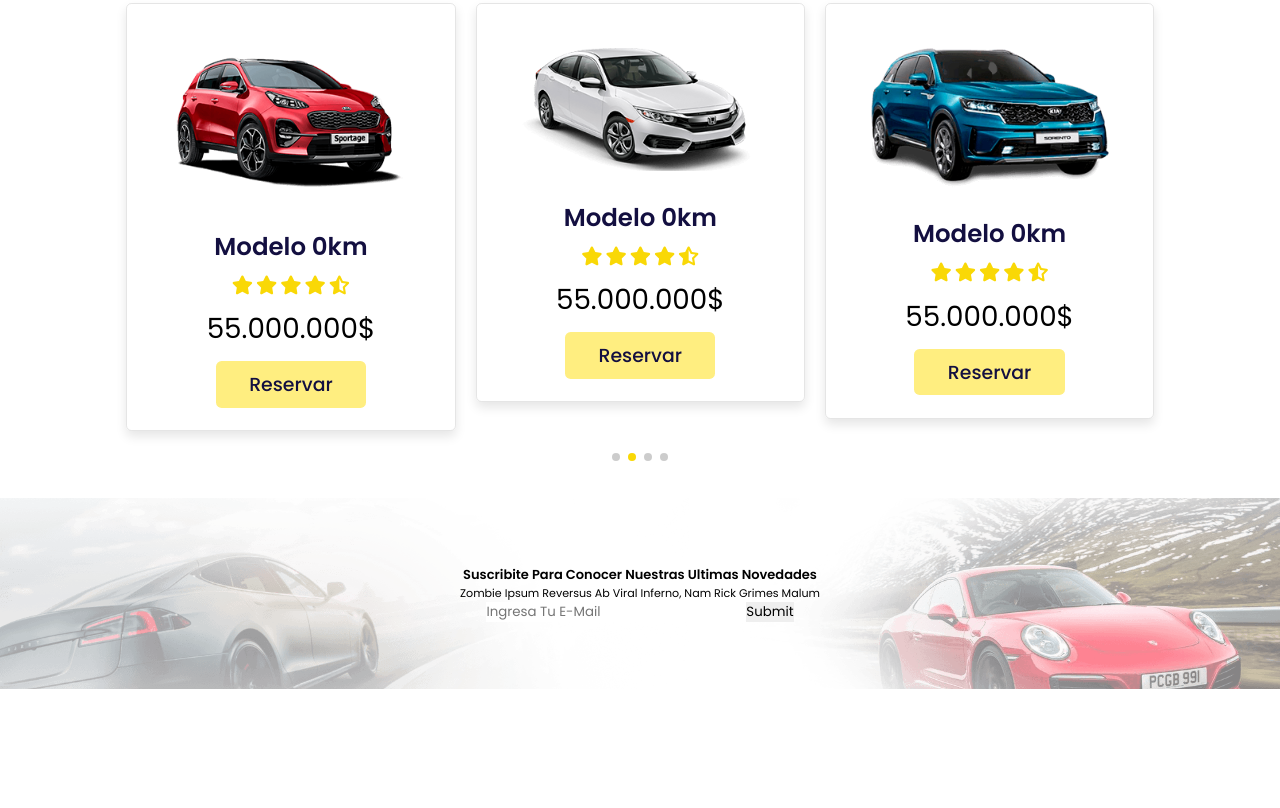
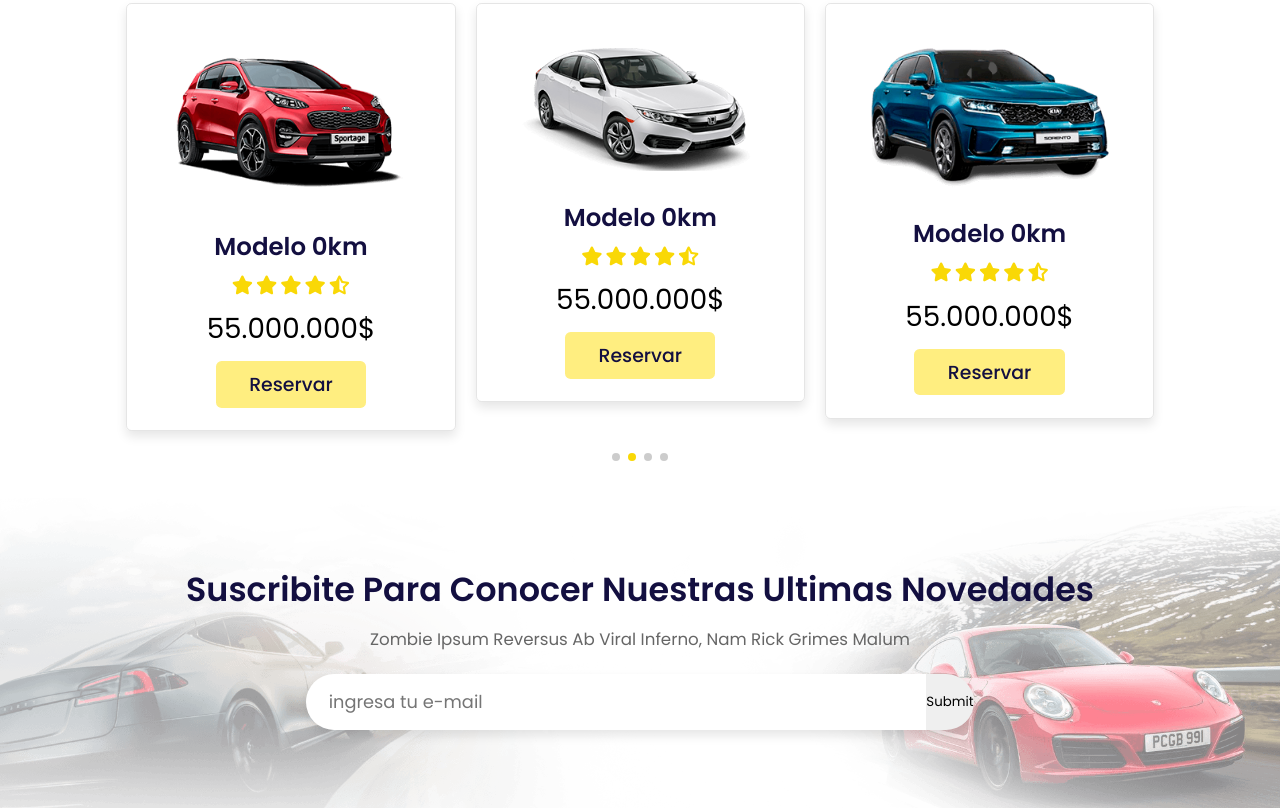
Before and after one commit to xweret/A1-Autos, a plain HTML site: page index.html in a window 1280 px wide. Shown: the part 3113-3921 px from the top of the page. Before the commit the page ends 3802 px from the top, so only its background shows below. Drawn offline with nearby package versions, Linux system fonts and the light colour scheme.

Commit message:
cambio de idioma del html

```diff
--- a/css/style.css
+++ b/css/style.css
@@ -469,6 +469,37 @@ body {
     background-size: cover;
 }
 
+.newsletter h3{
+    color: var(--negro);
+    font-size: 3rem;
+}
+
+.newsletter p{
+    color: var(--color-contraste);
+    font-size: 1.5rem;
+    padding: 1rem 0;
+}
+
+.newsletter form{
+    margin: 1rem auto;
+    max-width: 60rem;
+    height: 5rem;
+    display: flex;
+    box-shadow: var(--box-shadow);
+    overflow: hidden;
+    border-radius: 5rem;
+}
+
+.newsletter form input[type="email"] {
+   height: 100%;
+   width: 100%;
+   font-size: 1.6rem;
+   color: var(--negro);
+   text-transform: none;
+   padding: 0 2rem;
+}
+
+
 /* media queries  */
 
 @media (max-width:991px) {
--- a/index.html
+++ b/index.html
@@ -1,5 +1,5 @@
 <!DOCTYPE html>
-<html lang="en">
+<html lang="es">
 <head>
     <meta charset="UTF-8">
     <meta http-equiv="X-UA-Compatible" content="IE=edge">
@@ -412,15 +412,17 @@
 
 <!-- comienza la parte del newsletter -->
 
-<section class="newsletter">
+<div class="newsletter">
     <h3>suscribite para conocer nuestras ultimas novedades</h3>
+
     <p>Zombie ipsum reversus ab viral inferno, nam rick grimes malum</p>
-    <form action=""></form>
+
+    <form action="">
         <input type="email" placeholder="ingresa tu e-mail" name="" id="">
-        <input type="submit" name="" class="suscribirse" id="">
+        <input type="submit" class="suscribirse" id="">
     </form>
 
-</section>
+</div>
 
 <!-- parte de js del cdn del swiper (swiperjs.com) -->
 
```
